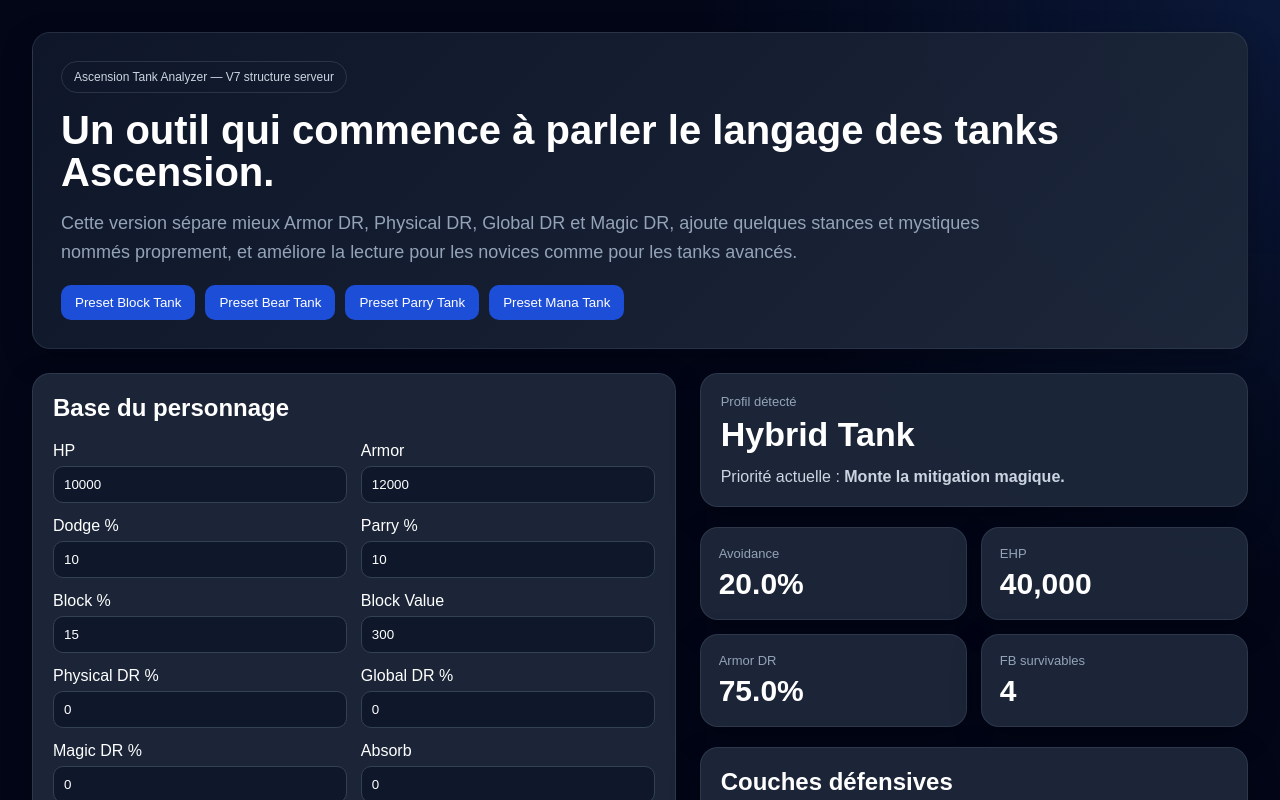
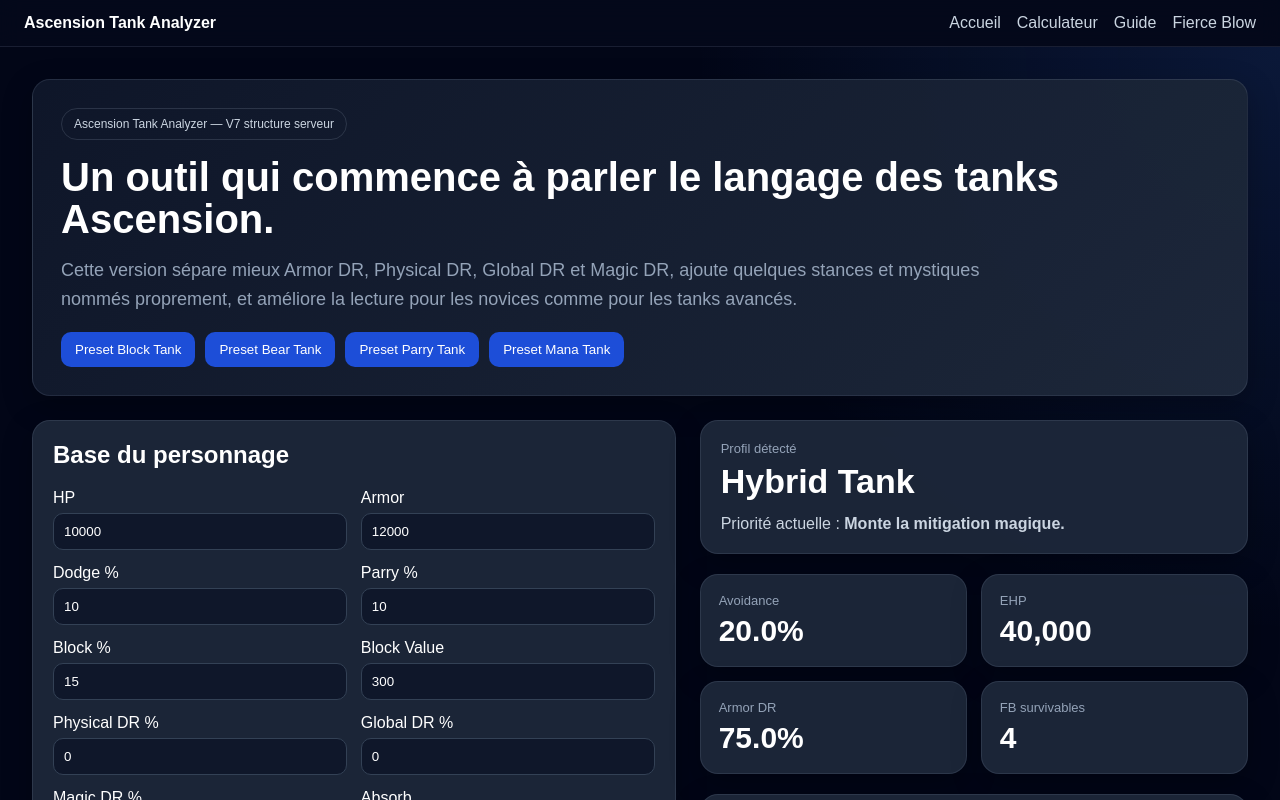
Before and after one commit to Fissayaz/ascension-tank-analyzer, a Next.js app: page / in a window 1280 px wide. Shown: the top 800 px of the page. Built offline with nearby package versions, Linux system fonts and the light colour scheme.

Commit message:
Update layout.tsx

```diff
--- a/app/layout.tsx
+++ b/app/layout.tsx
@@ -1,15 +1,87 @@
 import "./globals.css";
 import type { Metadata } from "next";
+import Link from "next/link";
 
 export const metadata: Metadata = {
   title: "Ascension Tank Analyzer",
-  description: "Analyse ton tanking Ascension : mitigation, avoidance, block, absorb et Fierce Blow.",
+  description:
+    "Calculateur et guide tank pour Ascension : mitigation, avoidance, block, absorb et Fierce Blow.",
 };
 
-export default function RootLayout({ children }: { children: React.ReactNode }) {
+export default function RootLayout({
+  children,
+}: {
+  children: React.ReactNode;
+}) {
   return (
     <html lang="fr">
-      <body>{children}</body>
+      <body>
+        <header
+          style={{
+            position: "sticky",
+            top: 0,
+            zIndex: 20,
+            backdropFilter: "blur(10px)",
+            background: "rgba(2,6,23,0.8)",
+            borderBottom: "1px solid rgba(148,163,184,0.15)",
+          }}
+        >
+          <div
+            style={{
+              maxWidth: 1320,
+              margin: "0 auto",
+              padding: "14px 24px",
+              display: "flex",
+              alignItems: "center",
+              justifyContent: "space-between",
+              gap: 16,
+            }}
+          >
+            <Link
+              href="/"
+              style={{
+                fontWeight: 700,
+                color: "white",
+                textDecoration: "none",
+              }}
+            >
+              Ascension Tank Analyzer
+            </Link>
+
+            <nav
+              style={{
+                display: "flex",
+                gap: 16,
+                flexWrap: "wrap",
+              }}
+            >
+              <Link href="/" style={{ color: "#cbd5e1", textDecoration: "none" }}>
+                Accueil
+              </Link>
+              <Link
+                href="/calculator"
+                style={{ color: "#cbd5e1", textDecoration: "none" }}
+              >
+                Calculateur
+              </Link>
+              <Link
+                href="/guide"
+                style={{ color: "#cbd5e1", textDecoration: "none" }}
+              >
+                Guide
+              </Link>
+              <Link
+                href="/fierce-blow"
+                style={{ color: "#cbd5e1", textDecoration: "none" }}
+              >
+                Fierce Blow
+              </Link>
+            </nav>
+          </div>
+        </header>
+
+        {children}
+      </body>
     </html>
   );
 }
```
